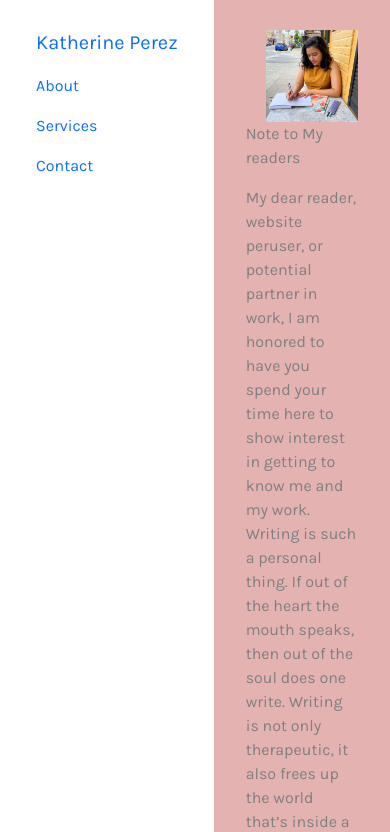
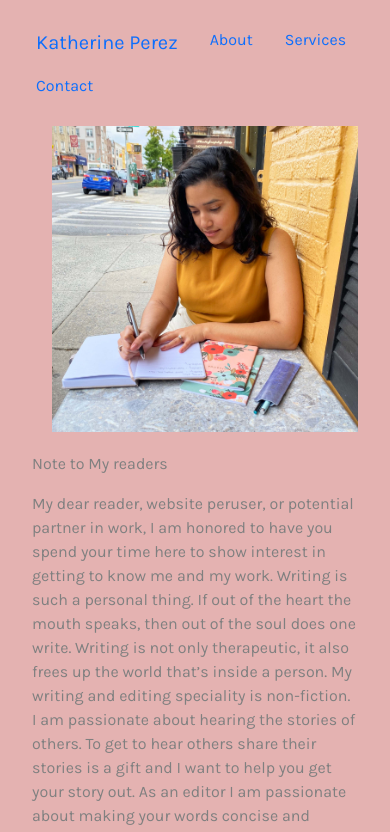
Before and after one commit to Kaitlyn-Lynette/Kathys-Portfolio, a React (Create React App) app: page /featuredwork in a window 390 px wide. Shown: the top 832 px of the page. Built offline with nearby package versions, Linux system fonts and the light colour scheme.

Commit message:
Added responsive styling for the navbar and feature header

```diff
--- a/src/App.css
+++ b/src/App.css
@@ -31,11 +31,33 @@ body {
   color: #808080
 }
 
+
+/* Featured Header */
+
+@media (min-width: 800px) {
+
+  #featureHeader {
+    display: "flex";
+  }
+
+  #notetoreader {
+    float: "right"
+  }
+}
+
+@media (max-width: 600px) {
+  #note {
+    padding-top: 20px
+  }
+}
+
+
+
 /* Book Edits */
 
-#bookedits {
+/* #bookedits {
   background-color: #e0e0e0
-}
+} */
 
 /* PersonalWriting CSS */
 
@@ -53,12 +75,12 @@ body {
   color: white;
 }
 
-.card-img-overlay {
+/* .card-img-overlay {
   box-shadow: rgba(0, 0, 0, .3) 0 0 0 1000000px inset;
-}
+} */
 
 .card:hover {
-  filter: grayscale(30%) brightness(70%) sepia(30%) hue-rotate(-30deg) saturate(300%) contrast(0.9);
+  /* filter: grayscale(30%) brightness(70%) sepia(30%) hue-rotate(-30deg) saturate(300%) contrast(0.9); */
   transition:  ease-in-out .20s;
 }
 
--- a/src/components/FeaturedHeader.js
+++ b/src/components/FeaturedHeader.js
@@ -6,10 +6,10 @@ import Image from "react-bootstrap/Image";
 
 const FeaturedHeader = () => {
   return (
-    <div id="featuredHeader" style={{display: "flex"}}>
+    <div id="featuredHeader">
       <div
         id="notetoreader"
-        style={{ padding: "20px", float: "right", backgroundColor: "#e4b2b1" }}
+        style={{ padding: "20px", backgroundColor: "#e4b2b1" }}
       >
         <Container fluid style={{ paddingTop: "10px" }}>
           <Row>
@@ -20,7 +20,7 @@ const FeaturedHeader = () => {
                 style={{ paddingLeft: "20px" }}
               />
             </Col>
-            <Col md={{ span: 6, offset: 1 }} sm={12}>
+            <Col md={{ span: 6, offset: 1 }} sm={12} id="note">
               <p>Note to My readers</p>
               <p>
                 My dear reader, website peruser, or potential partner in work, I
--- a/src/components/SideBarNav.js
+++ b/src/components/SideBarNav.js
@@ -1,12 +1,13 @@
 import React from "react";
 import Nav from "react-bootstrap/Nav";
+import "../App.css";
 
 
 const SideBarNav = () => {
   return (
 
-    <div id="sidebar" style={{float:"left", padding: "20px", position: "sticky", top: "0"}}>
-      <Nav className="flex-column" sticky="top"    >
+    <div id="sidebar" style={{float:"left", padding: "20px", position: "sticky", top: "0", height: "100%"}}>
+      <Nav className="flex-sm-column" sticky="top"    >
         <Nav.Link href="/home" style={{fontSize: "20px"}}>Katherine Perez</Nav.Link>
         <Nav.Link eventKey="link-1">About</Nav.Link>
         <Nav.Link eventKey="link-2">Services</Nav.Link>
--- a/src/pages/BookEdits.js
+++ b/src/pages/BookEdits.js
@@ -30,6 +30,7 @@ const BookEdits = () => {
                 </Col>
             </Row>
             </Container>
+
         </div>
     )
 }
```
